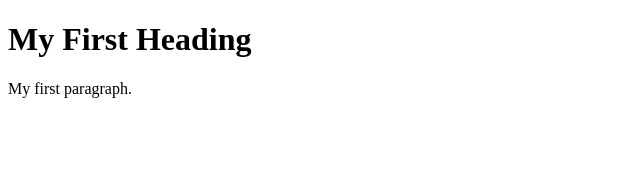
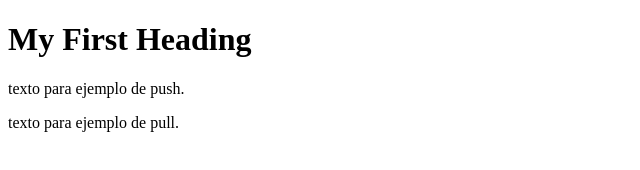
Before and after one commit to ClintonTSM/ComandosGit, a plain HTML site: page index.html in a window 1280 px wide. Shown: the whole page, without its empty margins (0-640 px from the left). Drawn offline with Linux system fonts and the light colour scheme.

Commit message:
Update index.html

```diff
--- a/index.html
+++ b/index.html
@@ -3,7 +3,9 @@
 <body>
 
 <h1>My First Heading</h1>
-<p>My first paragraph.</p>
+<p>texto para ejemplo de push.</p>
+
+<p>texto para ejemplo de pull.</p>
 
 </body>
 </html>
```
